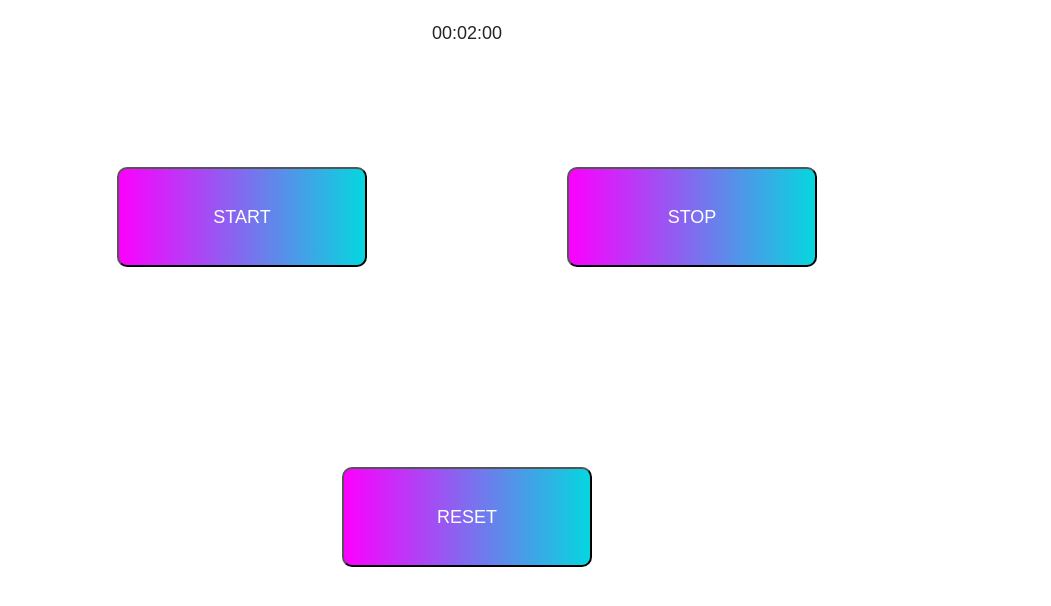
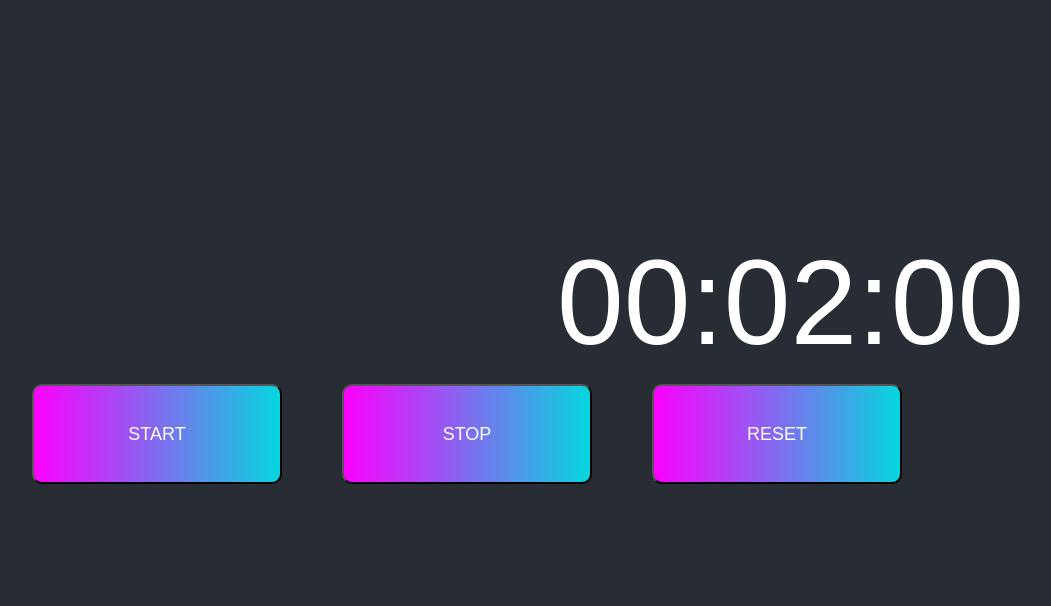
Before and after one commit to sepehr455/Syndrex, a React (Create React App) app: page /timer in a window 1280 px wide. Shown: the top 606 px of the page, without its empty margins (173-1224 px from the left). Built offline with nearby package versions, Linux system fonts and the light colour scheme.

Commit message:
added some css to the timer page

```diff
--- a/src/Pages/Timer.js
+++ b/src/Pages/Timer.js
@@ -41,9 +41,9 @@ export default function Timer() {
         // passing null stops the interval
     )
     return (
-        <div className="App">
+        <div className="timer_div">
 
-            <div style={{padding: 20}}>
+            <div className= "timer_nums">
                 {twoDigits(hoursToDisplay)}:{twoDigits(minutesToDisplay)}:
                 {twoDigits(secondsToDisplay)}
             </div>
--- a/src/Styles/App.css
+++ b/src/Styles/App.css
@@ -1,7 +1,5 @@
 .App {
-  font-family: sans-serif;
-  text-align: center;
-  font-size: 18px;
+
 }
 
 @media (prefers-reduced-motion: no-preference) {
@@ -59,8 +57,6 @@
 
 .timer__buttons{
   background-image: linear-gradient(to right, #fc00ff 0%, #00dbde  51%, #fc00ff  100%);
-  margin: 100px;
-  padding: 15px 45px;
   text-align: center;
   text-transform: uppercase;
   height: 100px;
@@ -69,4 +65,32 @@
   background-size: 200% auto;
   color: white;
   border-radius: 10px;
+  position:relative;
+  margin-top:30%;
+  margin-left: 30px;
+  margin-right: 30px;
+
 }
+.timer__buttons:hover {
+  background-position: right center; /* change the direction of the change here */
+  color: #fff;
+  text-decoration: none;
+}
+
+.timer_div{
+  width: 100vw;
+  min-height: 100vh;
+  background-color: #282c34;
+  font-family: sans-serif;
+  text-align: center;
+  font-size: 18px;
+  height: 200px;
+}
+
+.timer_nums{
+  padding: 20px;
+  font-size: 120px;
+  position:absolute;
+  margin: 15% 710px 0;
+  color:white ;
+}
```
